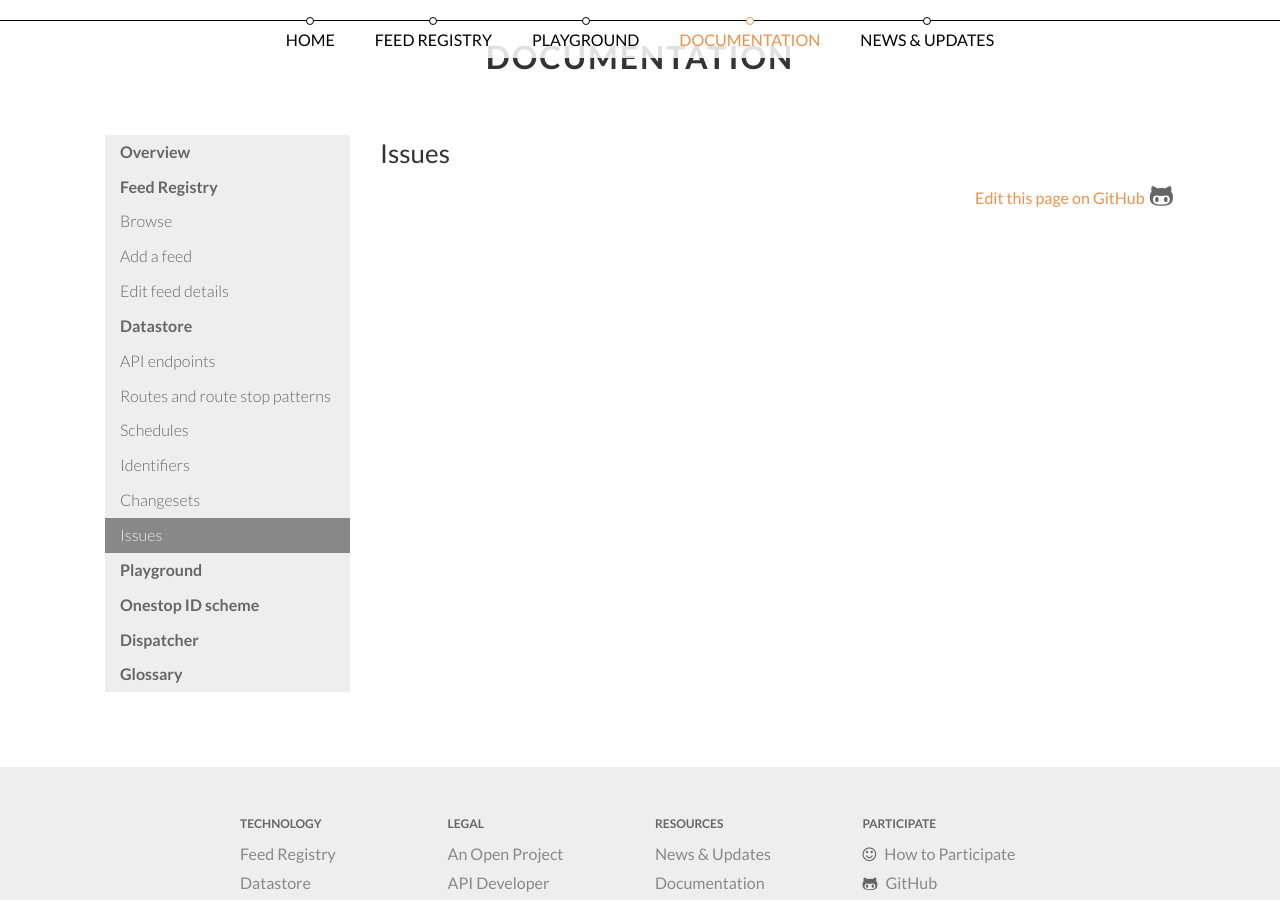
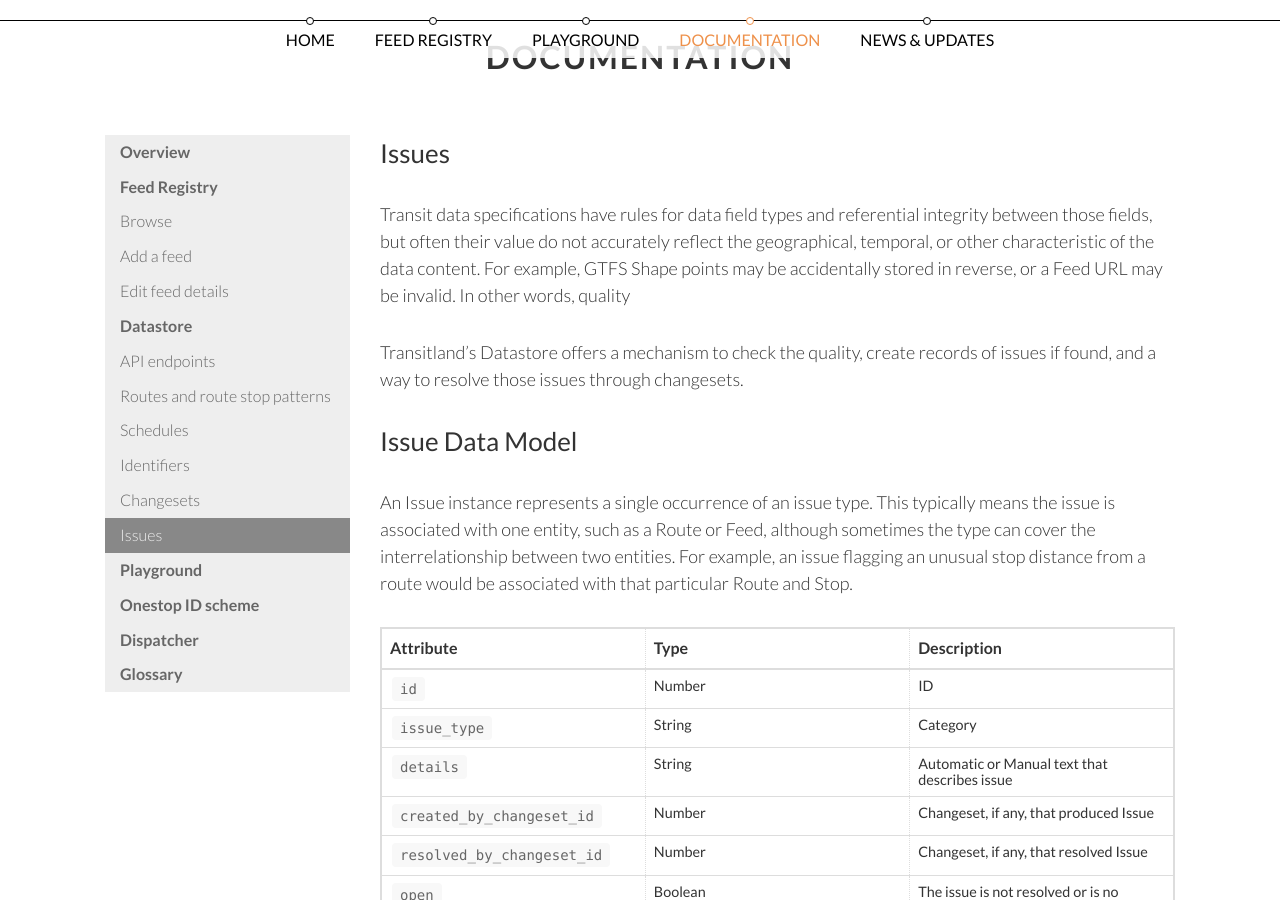
Before and after one commit to transitland/www-transit-land, a Jekyll site: the page built from documentation/datastore/issues.md, in a window 1280 px wide and 900 px high, scrolled down 254 px. Built offline with Jekyll 4.4.1, drawn with Linux system fonts in a browser that asks for light colours; nearby versions of some CDN libraries; some of the changed text lies outside the part shown.

Commit message:
getting started

```diff
--- a/documentation/datastore/issues.md
+++ b/documentation/datastore/issues.md
@@ -2,3 +2,31 @@
 title: Issues
 layout: documentation
 ---
+
+Transit data specifications have rules for data field types and referential integrity between those fields,
+but often their value do not accurately reflect the geographical, temporal, or other characteristic of the data content. For example, GTFS Shape points may be accidentally stored in reverse, or a Feed URL may be invalid. In other words, quality
+
+
+Transitland's Datastore offers a mechanism to check the quality, create records of issues if found, and a way to
+resolve those issues through changesets.
+
+
+## Issue Data Model
+
+An Issue instance represents a single occurrence of an issue type. This typically means the issue is
+associated with one entity, such as a Route or Feed, although sometimes the type can cover the interrelationship
+between two entities. For example, an issue flagging an unusual stop distance from a route would be associated
+with that particular Route and Stop.
+
+| Attribute | Type | Description |
+|-----------|------|---------|
+| `id`      | Number | ID |
+| `issue_type` | String | Category |
+| `details` | String | Automatic or Manual text that describes issue |
+| `created_by_changeset_id` | Number | Changeset, if any, that produced Issue |
+| `resolved_by_changeset_id` | Number | Changeset, if any, that resolved Issue |
+| `open` | Boolean | The issue is not resolved or is no resolution action is necessary. |
+
+Issues are connected to entities through the join table model EntityWithIssues.
+
+Deprecation
```
